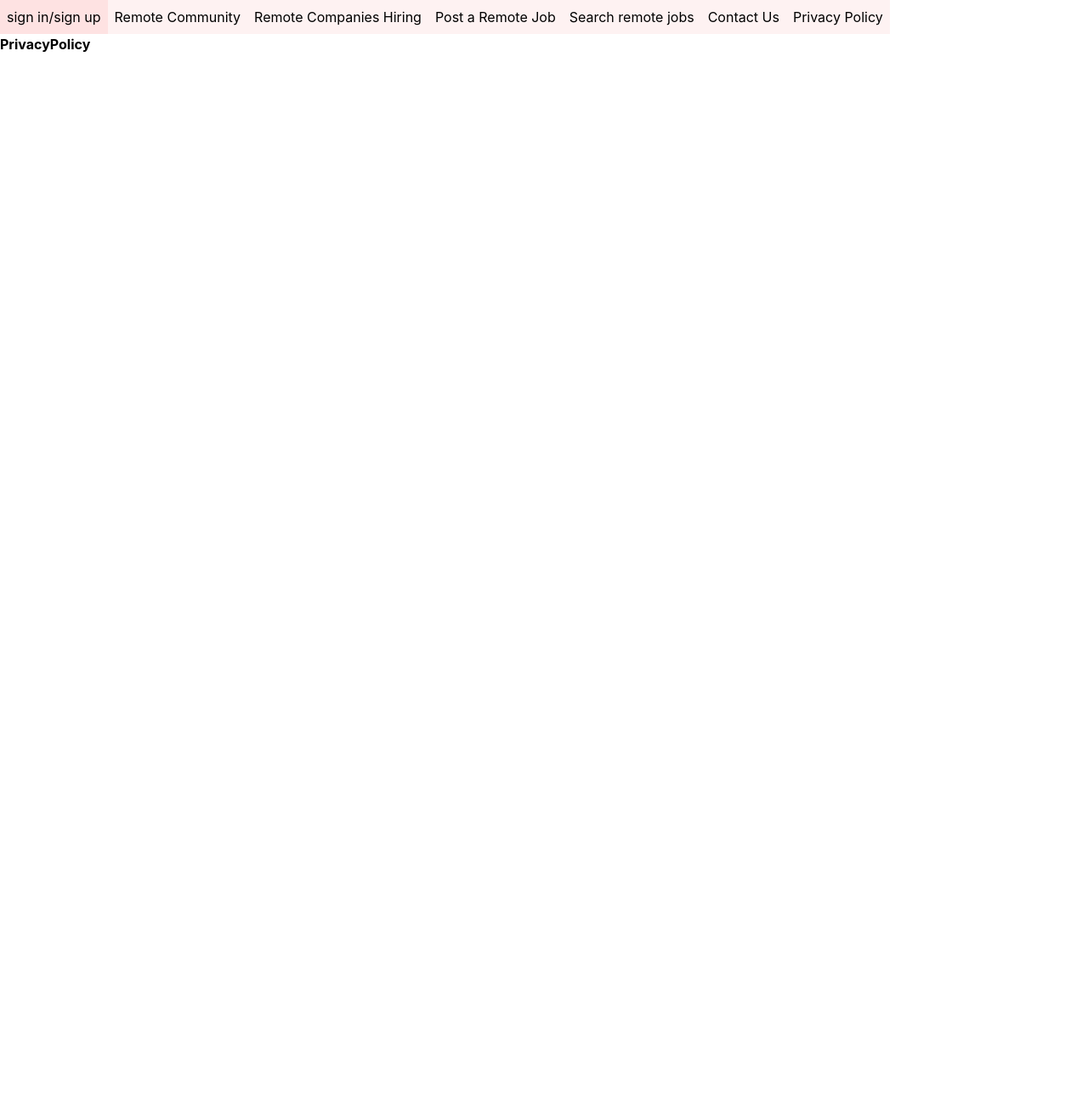
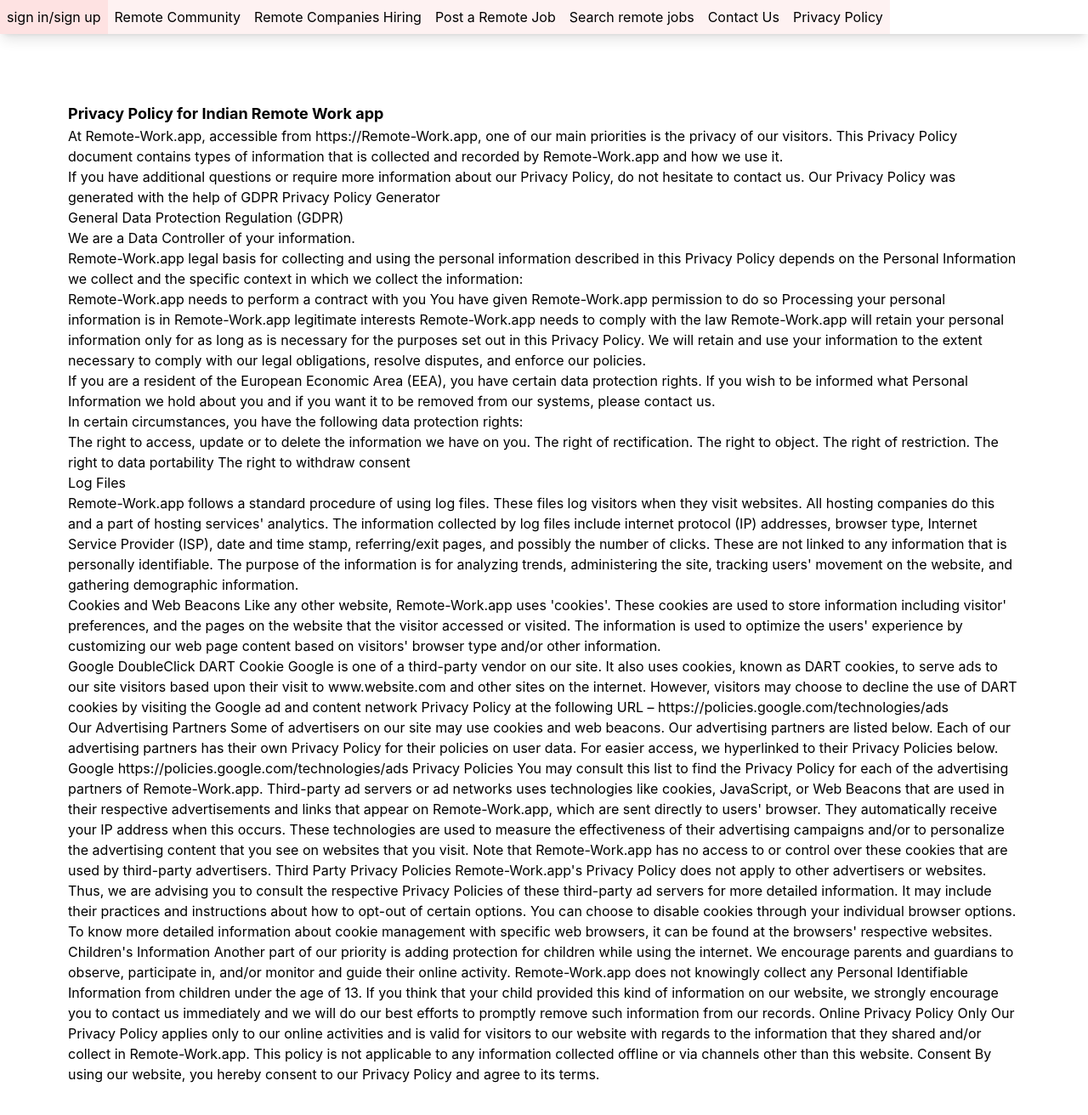
Before and after one commit to kalburgimanjunath/indian-remote-work-app, a Next.js app: page /privacypolicy in a window 1280 px wide. Shown: the top 1312 px of the page at 85% size. Before the commit the page ends 800 px from the top, so only its background shows below. Built offline with nearby package versions, Linux system fonts and the light colour scheme.

Commit message:
7 files modified, 1 added

```diff
--- /dev/null
+++ b/components/companylist.js
@@ -0,0 +1,24 @@
+export default function CompanyList({ items }) {
+  return (
+    <div className="flex">
+      {items &&
+        items.map((item) => {
+          return (
+            <div className="border-2 bg-white-100 shadow-md p-2 flex rounded-lg mr-2 hover:bg-gray-100 cursor-pointer">
+              <div>
+                <img
+                  src="https://picsum.photos/id/237/200/300"
+                  style={{ width: '100px', height: '100px' }}
+                />
+              </div>
+              <div className="ml-3">
+                <div>{item.name}</div>
+                <div>{item.location}</div>
+                <div>{item.website}</div>
+              </div>
+            </div>
+          );
+        })}
+    </div>
+  );
+}
--- a/components/index.js
+++ b/components/index.js
@@ -1,2 +1,3 @@
 import Navbar from './navbar';
-export { Navbar };
+import CompanyList from './companylist';
+export { Navbar, CompanyList };
--- a/components/navbar.js
+++ b/components/navbar.js
@@ -5,12 +5,12 @@
     { title: 'Remote Community', link: './remotecommunity' },
     { title: 'Remote Companies Hiring', link: './remotecompanies' },
     { title: 'Post a Remote Job', link: './postjob' },
-    { title: 'Search remote jobs', link: './searchjobs' },
+    { title: 'Search remote jobs', link: './' },
     { title: 'Contact Us', link: './contactus' },
     { title: 'Privacy Policy', link: './privacypolicy' },
   ];
   return (
-    <div className="flex">
+    <div className="flex shadow-lg">
       {navitems &&
         navitems.map((item) => {
           return (
--- a/pages/contactus.js
+++ b/pages/contactus.js
@@ -1,3 +1,9 @@
 export default function contactus() {
-  return <div className="font-bold">contactus</div>;
+  return (
+    <div className="m-20">
+      <h1 className="font-bold">Request support </h1>
+      <h3>Let us know how we can help you?</h3>
+      <div>Name, Email, Address, Phone, Message</div>
+    </div>
+  );
 }
--- a/pages/index.js
+++ b/pages/index.js
@@ -3,7 +3,7 @@
 
 export default function Home() {
   return (
-    <div className="container mx-auto">
+    <div className="container">
       <h1 className="font-bold text-lg">
         Find your next digital/tech remote job in India
       </h1>
@@ -28,6 +28,7 @@
           <input type="text" />
         </div>
       </div>
+      <div>Jobs List</div>
     </div>
   );
 }
--- a/pages/privacypolicy.js
+++ b/pages/privacypolicy.js
@@ -1,3 +1,130 @@
 export default function PrivacyPolicy() {
-  return <div className="font-bold">PrivacyPolicy</div>;
+  return (
+    <div className="m-20">
+      <div className="font-bold text-lg">
+        Privacy Policy for Indian Remote Work app
+      </div>
+      <div>
+        <p>
+          At Remote-Work.app, accessible from https://Remote-Work.app, one of
+          our main priorities is the privacy of our visitors. This Privacy
+          Policy document contains types of information that is collected and
+          recorded by Remote-Work.app and how we use it.
+        </p>
+        <p>
+          If you have additional questions or require more information about our
+          Privacy Policy, do not hesitate to contact us. Our Privacy Policy was
+          generated with the help of GDPR Privacy Policy Generator
+        </p>
+
+        <bold>General Data Protection Regulation (GDPR)</bold>
+        <p>We are a Data Controller of your information.</p>
+        <p>
+          Remote-Work.app legal basis for collecting and using the personal
+          information described in this Privacy Policy depends on the Personal
+          Information we collect and the specific context in which we collect
+          the information:
+        </p>
+        <p>
+          Remote-Work.app needs to perform a contract with you You have given
+          Remote-Work.app permission to do so Processing your personal
+          information is in Remote-Work.app legitimate interests Remote-Work.app
+          needs to comply with the law Remote-Work.app will retain your personal
+          information only for as long as is necessary for the purposes set out
+          in this Privacy Policy. We will retain and use your information to the
+          extent necessary to comply with our legal obligations, resolve
+          disputes, and enforce our policies.
+        </p>
+        <p>
+          If you are a resident of the European Economic Area (EEA), you have
+          certain data protection rights. If you wish to be informed what
+          Personal Information we hold about you and if you want it to be
+          removed from our systems, please contact us.
+        </p>
+        <p>
+          In certain circumstances, you have the following data protection
+          rights:
+        </p>
+        <p>
+          The right to access, update or to delete the information we have on
+          you. The right of rectification. The right to object. The right of
+          restriction. The right to data portability The right to withdraw
+          consent
+        </p>
+        <p>Log Files</p>
+        <p>
+          Remote-Work.app follows a standard procedure of using log files. These
+          files log visitors when they visit websites. All hosting companies do
+          this and a part of hosting services' analytics. The information
+          collected by log files include internet protocol (IP) addresses,
+          browser type, Internet Service Provider (ISP), date and time stamp,
+          referring/exit pages, and possibly the number of clicks. These are not
+          linked to any information that is personally identifiable. The purpose
+          of the information is for analyzing trends, administering the site,
+          tracking users' movement on the website, and gathering demographic
+          information.
+        </p>
+        <p>
+          Cookies and Web Beacons Like any other website, Remote-Work.app uses
+          'cookies'. These cookies are used to store information including
+          visitor' preferences, and the pages on the website that the visitor
+          accessed or visited. The information is used to optimize the users'
+          experience by customizing our web page content based on visitors'
+          browser type and/or other information.
+        </p>
+        <p>
+          Google DoubleClick DART Cookie Google is one of a third-party vendor
+          on our site. It also uses cookies, known as DART cookies, to serve ads
+          to our site visitors based upon their visit to www.website.com and
+          other sites on the internet. However, visitors may choose to decline
+          the use of DART cookies by visiting the Google ad and content network
+          Privacy Policy at the following URL –
+          https://policies.google.com/technologies/ads
+        </p>
+        <p>
+          Our Advertising Partners Some of advertisers on our site may use
+          cookies and web beacons. Our advertising partners are listed below.
+          Each of our advertising partners has their own Privacy Policy for
+          their policies on user data. For easier access, we hyperlinked to
+          their Privacy Policies below.
+        </p>
+        <p>
+          Google https://policies.google.com/technologies/ads Privacy Policies
+          You may consult this list to find the Privacy Policy for each of the
+          advertising partners of Remote-Work.app. Third-party ad servers or ad
+          networks uses technologies like cookies, JavaScript, or Web Beacons
+          that are used in their respective advertisements and links that appear
+          on Remote-Work.app, which are sent directly to users' browser. They
+          automatically receive your IP address when this occurs. These
+          technologies are used to measure the effectiveness of their
+          advertising campaigns and/or to personalize the advertising content
+          that you see on websites that you visit. Note that Remote-Work.app has
+          no access to or control over these cookies that are used by
+          third-party advertisers. Third Party Privacy Policies
+          Remote-Work.app's Privacy Policy does not apply to other advertisers
+          or websites. Thus, we are advising you to consult the respective
+          Privacy Policies of these third-party ad servers for more detailed
+          information. It may include their practices and instructions about how
+          to opt-out of certain options. You can choose to disable cookies
+          through your individual browser options. To know more detailed
+          information about cookie management with specific web browsers, it can
+          be found at the browsers' respective websites. Children's Information
+          Another part of our priority is adding protection for children while
+          using the internet. We encourage parents and guardians to observe,
+          participate in, and/or monitor and guide their online activity.
+          Remote-Work.app does not knowingly collect any Personal Identifiable
+          Information from children under the age of 13. If you think that your
+          child provided this kind of information on our website, we strongly
+          encourage you to contact us immediately and we will do our best
+          efforts to promptly remove such information from our records. Online
+          Privacy Policy Only Our Privacy Policy applies only to our online
+          activities and is valid for visitors to our website with regards to
+          the information that they shared and/or collect in Remote-Work.app.
+          This policy is not applicable to any information collected offline or
+          via channels other than this website. Consent By using our website,
+          you hereby consent to our Privacy Policy and agree to its terms.
+        </p>
+      </div>
+    </div>
+  );
 }
--- a/pages/remotecompanies.js
+++ b/pages/remotecompanies.js
@@ -1,3 +1,24 @@
+import { CompanyList } from '../components';
 export default function RemoteCompanies() {
-  return <div className="font-bold">RemoteCompanies</div>;
+  const items = [
+    {
+      name: '37signals',
+      location: 'Chicago, IL',
+      website: 'Company Website',
+    },
+    {
+      name: '800.com',
+      location: 'Chicago, IL',
+      website: 'Company Website',
+    },
+  ];
+  return (
+    <div className="m-20">
+      <h1 className="font-bold text-lg">Remote companies hiring</h1>
+      <div>Company list</div>
+      <div>
+        <CompanyList items={items} />
+      </div>
+    </div>
+  );
 }
```
Also changed, not shown: pages/postjob.js (+29 -1 lines).
